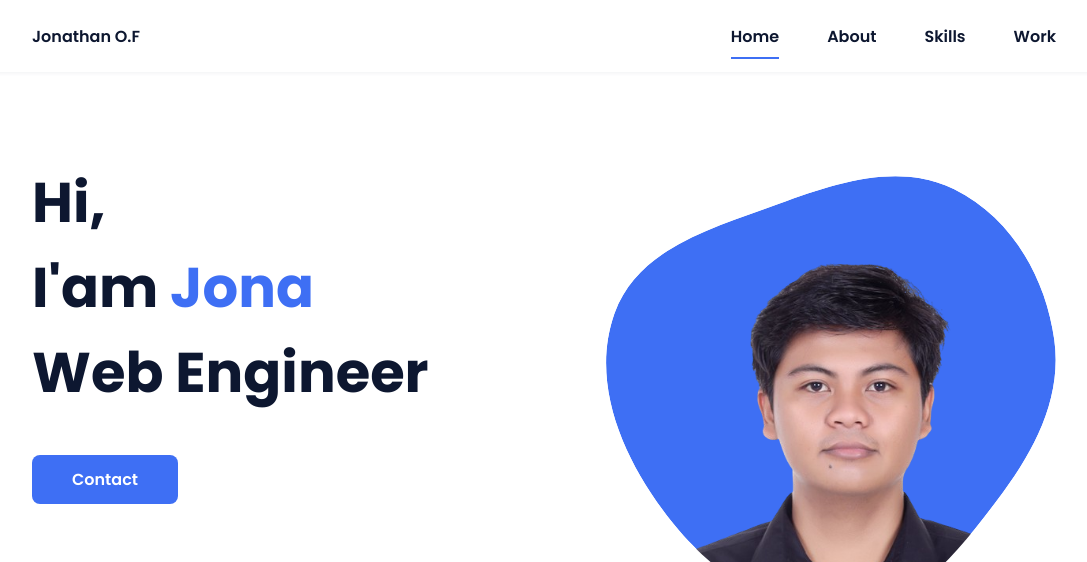
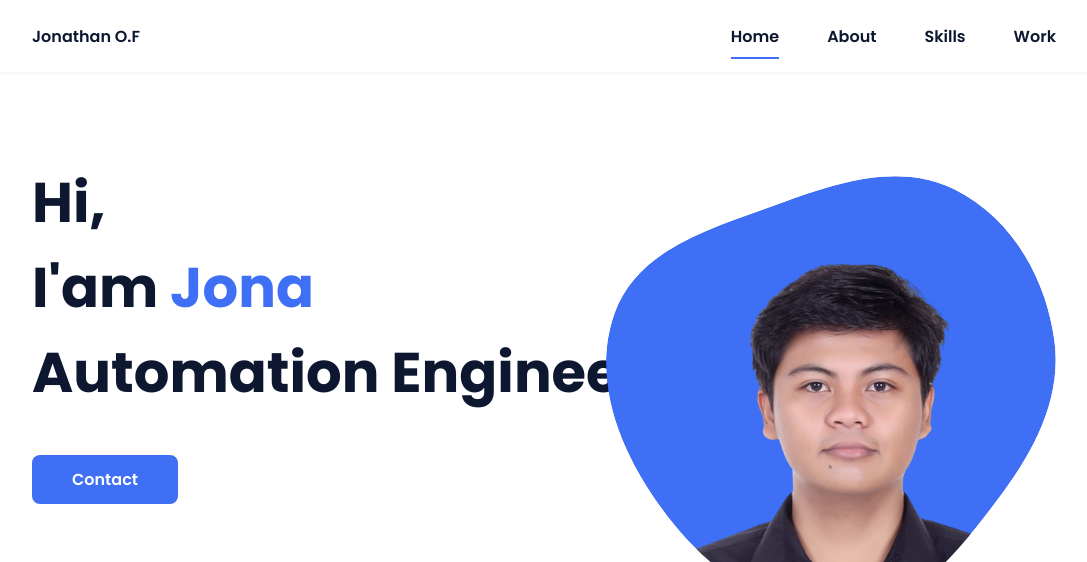
Before and after one commit to robotjaol/html_portfolio_web, a plain HTML site: page index.html in a window 1280 px wide. Shown: the top 562 px of the page, without its empty margins (96-1183 px from the left). Drawn offline with nearby package versions, Linux system fonts and the light colour scheme.

Commit message:
fix: profesion & image

```diff
--- a/index.html
+++ b/index.html
@@ -53,7 +53,7 @@
         <div class="home__data">
           <h1 class="home__title">
             Hi,<br />I'am <span class="home__title-color">Jona</span><br />
-            Web Engineer
+            Automation Engineer
           </h1>
 
           <a href="https://wa.me/+6281357473781" class="button">Contact</a>
```
